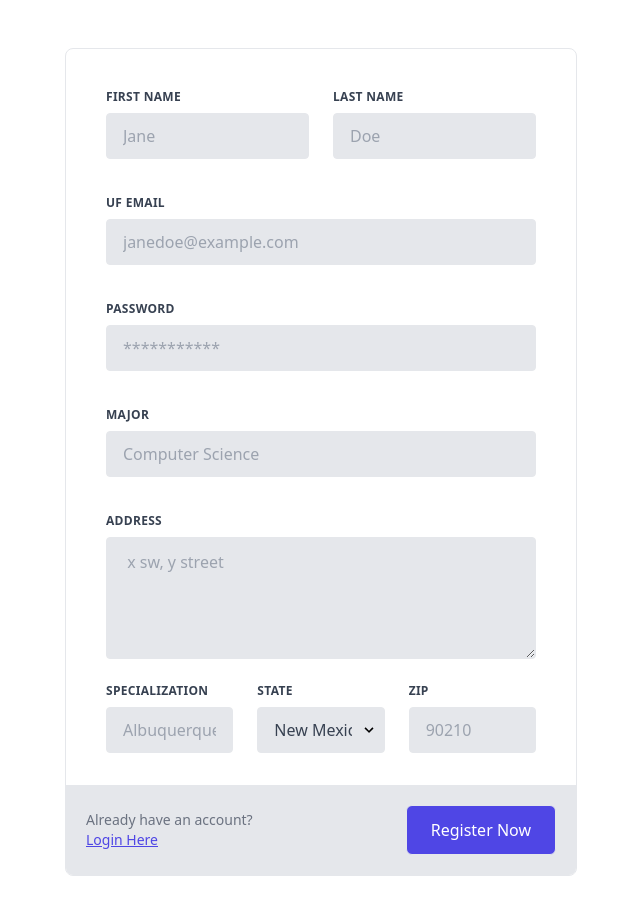
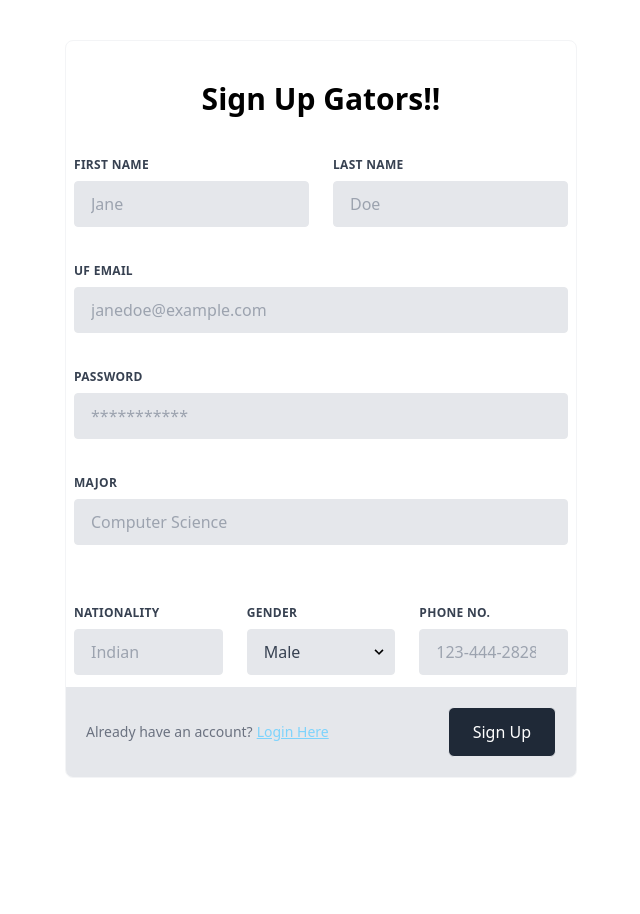
Before and after one commit to kovurusaisachin/AllyGator, a Next.js app in the folder Frontend/allygator_frontend/: page /signup in a window 1280 px wide. Shown: the top 914 px of the page, without its empty margins (319-959 px from the left). After the commit the page ends 818 px from the top, so only its background shows below. Built offline with nearby package versions, Linux system fonts and the light colour scheme.

Commit message:
sign up updated

```diff
--- a/Frontend/allygator_frontend/pages/login.tsx
+++ b/Frontend/allygator_frontend/pages/login.tsx
@@ -10,14 +10,14 @@ export default function Login() {
             <div className="relative flex flex-wrap">
               <div className="w-full relative">
                 <div className="mt-4">
-                  <div className="mb-4">
+                  <div className="">
                     <img
                       src="https://i.pinimg.com/originals/79/ae/30/79ae3050000579337f79c78e8ad2e6eb.jpg"
-                      className="object-scale-down rounded-full"
+                      className="scale-50 h-auto max-w-full rounded-full"
                       alt=""
                     />
                   </div>
-                  <div className="text-center text-xl font-semibold text-black">
+                  <div className="text-center text-2xl font-bold text-black">
                     Welcome to Allygator
                   </div>
                   <div className="mt-8">
--- a/Frontend/allygator_frontend/pages/signup.tsx
+++ b/Frontend/allygator_frontend/pages/signup.tsx
@@ -3,10 +3,20 @@ import Link from "next/link";
 export default function Signup() {
   return (
     <>
-      <div className="flex p-1 py-12 bg-white place-content-center">
-        <div className="max-w-lg overflow-hidden border border-gray-200 rounded-lg">
+      <div className="flex p-1 py-10 bg-white place-content-center">
+        <div className="max-w-lg overflow-hidden border border-gray-100 rounded-lg">
           <form className="w-full max-w-lg">
-            <div className="p-10 pb-6">
+          {/* <div className="mb-4">
+                    <img
+                      src="https://i.pinimg.com/originals/79/ae/30/79ae3050000579337f79c78e8ad2e6eb.jpg"
+                      className="scale-50 max-w-full h-auto rounded-full"
+                      alt=""
+                    />
+                  </div> */}
+                  <div className="text-3xl font-bold text-center py-10 ">
+                    Sign Up Gators!!
+                  </div>
+            <div className="px-2 pb-1">
               <div className="flex flex-wrap mb-6 -mx-3">
                 <div className="w-full px-3 mb-6 md:w-1/2 md:mb-0">
                   <label
@@ -81,7 +91,7 @@ export default function Signup() {
                   />
                 </div>
               </div>
-              <label>
+              {/* <label>
                 <span className="block mb-2 text-xs font-bold tracking-wide text-gray-700 uppercase">
                   Address
                 </span>
@@ -91,20 +101,20 @@ export default function Signup() {
                   placeholder=" x sw, y street"
                   defaultValue={""}
                 />
-              </label>
+              </label> */}
               <div className="flex flex-wrap m-6 mb-2 -mx-3">
                 <div className="w-full px-3 mb-6 md:w-1/3 md:mb-0">
                   <label
                     className="block mb-2 text-xs font-bold tracking-wide text-gray-700 uppercase"
                     htmlFor="grid-city"
                   >
-                    Specialization
+                    Nationality
                   </label>
                   <input
                     className="block w-full px-4 py-3 leading-tight text-gray-700 bg-gray-200 border border-gray-200 rounded appearance-none focus:outline-none focus:bg-white focus:border-gray-500"
                     id="grid-city"
                     type="text"
-                    placeholder="Albuquerque"
+                    placeholder="Indian"
                   />
                 </div>
                 <div className="w-full px-3 mb-6 md:w-1/3 md:mb-0">
@@ -112,16 +122,16 @@ export default function Signup() {
                     className="block mb-2 text-xs font-bold tracking-wide text-gray-700 uppercase"
                     htmlFor="grid-state"
                   >
-                    State
+                    Gender
                   </label>
                   <div className="relative">
                     <select
                       className="block w-full px-4 py-3 pr-8 leading-tight text-gray-700 bg-gray-200 border border-gray-200 rounded appearance-none focus:outline-none focus:bg-white focus:border-gray-500"
                       id="grid-state"
                     >
-                      <option>New Mexico</option>
-                      <option>Missouri</option>
-                      <option>Texas</option>
+                      <option>Male</option>
+                      <option>Female</option>
+                      <option>Other</option>
                     </select>
                     <div className="absolute inset-y-0 right-0 flex items-center px-2 text-gray-700 pointer-events-none">
                       <svg
@@ -139,34 +149,34 @@ export default function Signup() {
                     className="block mb-2 text-xs font-bold tracking-wide text-gray-700 uppercase"
                     htmlFor="grid-zip"
                   >
-                    Zip
+                    Phone No.
                   </label>
                   <input
                     className="block w-full px-4 py-3 leading-tight text-gray-700 bg-gray-200 border border-gray-200 rounded appearance-none focus:outline-none focus:bg-white focus:border-gray-500"
                     id="grid-zip"
-                    type="text"
-                    placeholder={"90210"}
+                    type="number"
+                    placeholder={"123-444-2828"}
                   />
                 </div>
               </div>
             </div>
             <div className="flex items-center justify-between p-5 text-center bg-gray-200">
-              <div className="relative flex flex-col items-start mr-1 text-sm">
+              <div className="relative  text-sm">
                 <span className="mr-1 text-gray-500">
                   Already have an account?
                 </span>
                 <a
-                  href="#_"
-                  className="block font-medium text-indigo-600 underline"
+                  href="/login"
+                  className="inline font-medium text-blue-300 underline"
                 >
                   Login Here
                 </a>
               </div>
               <button
                 type="button"
-                className="inline-flex items-center px-6 py-3 text-base font-medium leading-6 text-white transition duration-150 ease-in-out bg-indigo-600 border border-transparent rounded-md hover:bg-indigo-500 focus:outline-none focus:border-indigo-700 focus:shadow-outline-indigo active:bg-indigo-700"
+                className="inline-flex items-center px-6 py-3 text-base font-medium leading-6 text-white transition duration-150 ease-in-out bg-gray-800 border border-transparent rounded-md hover:bg-indigo-500 focus:outline-none focus:border-indigo-700 focus:shadow-outline-indigo active:bg-indigo-700"
               >
-                Register Now
+                Sign Up
               </button>
             </div>
           </form>
```
